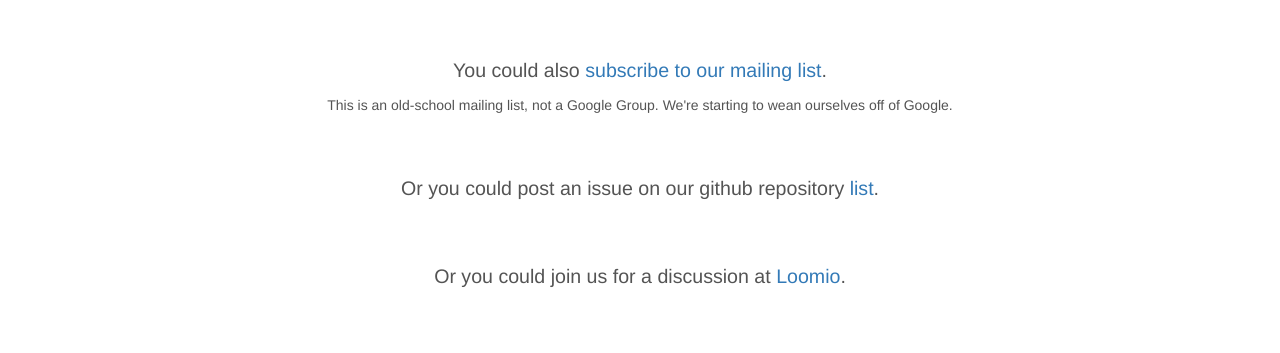
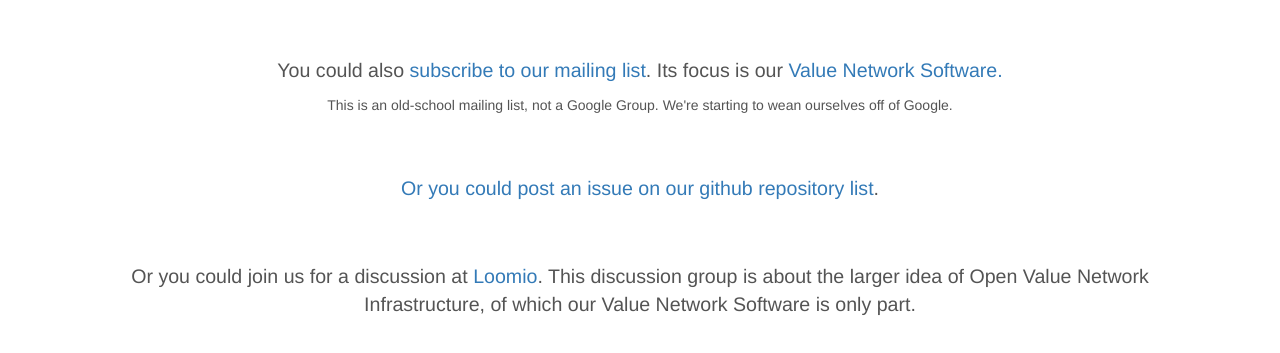
Before and after one commit to mikorizal/website, a plain HTML site: page contact.html in a window 1280 px wide. Shown: the part 213-566 px from the top of the page. Drawn offline with nearby package versions, Linux system fonts and the light colour scheme.

Commit message:
add to contact info

```diff
--- a/contact.html
+++ b/contact.html
@@ -54,6 +54,7 @@
         </p>
         <p class="contact">
         You could also <a href="https://mailman-mail5.webfaction.com/listinfo/mikorizal-discuss" target="_blank" >subscribe to our mailing list</a>.
+        Its focus is our <a href="https://github.com/valnet/valuenetwork/" target="_blank">Value Network Software.
         </p>
         <p class="text-center">This is an old-school mailing list, not a Google Group. We're starting to wean ourselves off of Google.
         </p>
@@ -62,6 +63,7 @@
         </p>
          <p class="contact">
         Or you could join us for a discussion at  <a href="https://www.loomio.org/g/vaw5zir1/mikorizal-software" target="_blank" >Loomio</a>.
+        This discussion group is about the larger idea of Open Value Network Infrastructure, of which our Value Network Software is only part.
         </p>
 
     </div>
```
